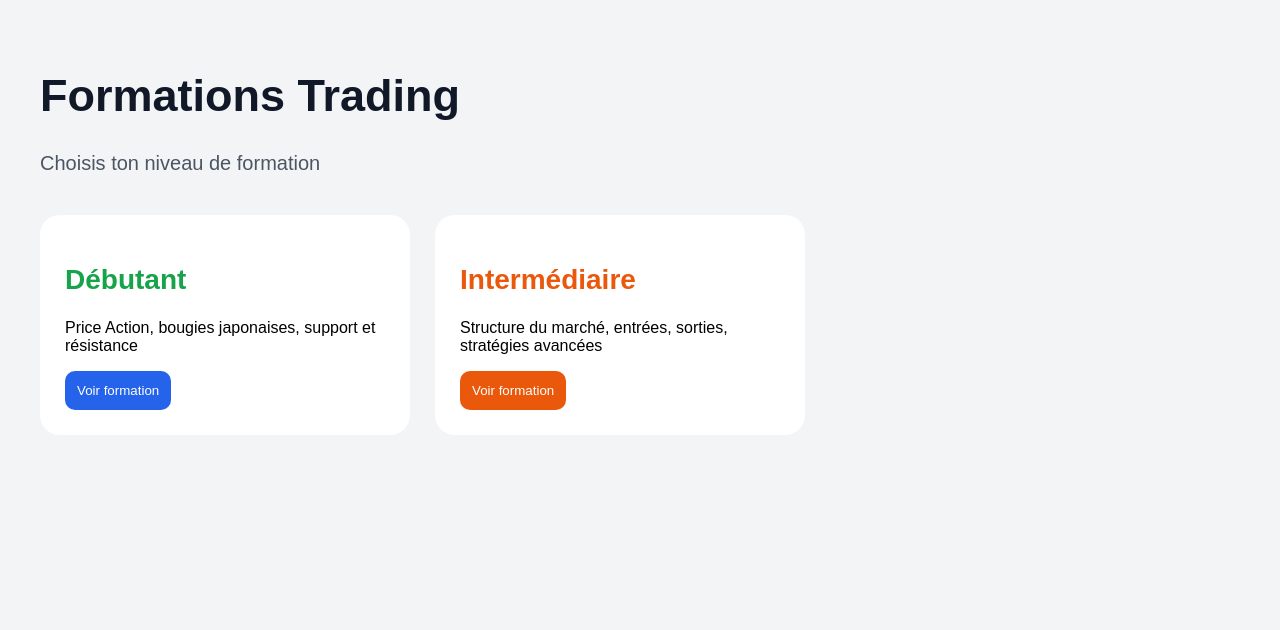
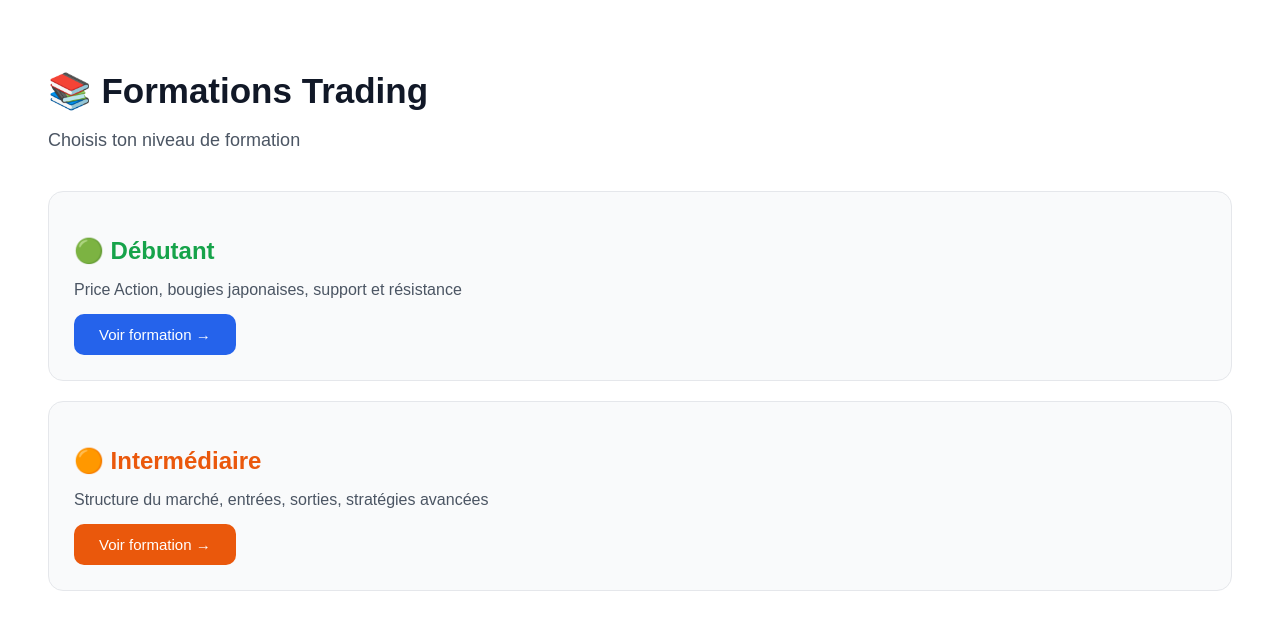
Before and after one commit to BKG226/trading-academy, a Next.js app: page /formation in a window 1280 px wide. Shown: the top 630 px of the page. Built offline with nearby package versions, Linux system fonts and the light colour scheme; no server answers; sample sign-in values are in the browser's storage.

Commit message:
Fix formation page et dashboard

```diff
--- a/app/formation/page.tsx
+++ b/app/formation/page.tsx
@@ -1,81 +1,85 @@
+"use client";
+import { useEffect } from "react";
+import { auth } from "../../lib/firebase";
+import { onAuthStateChanged } from "firebase/auth";
+
 export default function Formation() {
+  useEffect(() => {
+    const unsubscribe = onAuthStateChanged(auth, (user) => {
+      if (!user) {
+        window.location.href = "/connexion";
+      }
+    });
+    return () => unsubscribe();
+  }, []);
+
   return (
-    <div
-      style={{
+    <div style={{
+      minHeight: "100vh",
+      background: "white",
       padding: "40px",
-        minHeight: "100vh",
-        background: "#f3f4f6",
-      }}
-    >
-      <h1 style={{ fontSize: "45px", color: "#111827" }}>
-        Formations Trading
+      fontFamily: "Arial",
+    }}>
+      <h1 style={{ fontSize: "35px", color: "#111827", marginBottom: "10px" }}>
+        📚 Formations Trading
       </h1>
-
-      <p style={{ fontSize: "20px", color: "#4b5563", marginBottom: "40px" }}>
+      <p style={{ fontSize: "18px", color: "#4b5563", marginBottom: "40px" }}>
         Choisis ton niveau de formation
       </p>
 
-      <div style={{ display: "flex", gap: "25px", flexWrap: "wrap" }}>
+      <div style={{ display: "flex", flexDirection: "column", gap: "20px" }}>
 
         {/* DEBUTANT */}
-        <div
-          style={{
-            background: "white",
+        <div style={{
+          background: "#f9fafb",
+          border: "1px solid #e5e7eb",
           padding: "25px",
-            borderRadius: "20px",
-            width: "320px",
-          }}
-        >
-          <h2 style={{ color: "#16a34a", fontSize: "28px" }}>
-            Débutant
+          borderRadius: "15px",
+        }}>
+          <h2 style={{ color: "#16a34a", fontSize: "24px", marginBottom: "10px" }}>
+            🟢 Débutant
           </h2>
-
-          <p>
+          <p style={{ color: "#4b5563", marginBottom: "15px" }}>
             Price Action, bougies japonaises, support et résistance
           </p>
-
           <a href="/formation/debutant">
-            <button
-              style={{
+            <button style={{
               background: "#2563eb",
               color: "white",
               border: "none",
-                padding: "12px",
+              padding: "12px 25px",
               borderRadius: "10px",
-              }}
-            >
-              Voir formation
+              fontSize: "15px",
+              cursor: "pointer",
+            }}>
+              Voir formation →
             </button>
           </a>
         </div>
 
         {/* INTERMEDIAIRE */}
-        <div
-          style={{
-            background: "white",
+        <div style={{
+          background: "#f9fafb",
+          border: "1px solid #e5e7eb",
           padding: "25px",
-            borderRadius: "20px",
-            width: "320px",
-          }}
-        >
-          <h2 style={{ color: "#ea580c", fontSize: "28px" }}>
-            Intermédiaire
+          borderRadius: "15px",
+        }}>
+          <h2 style={{ color: "#ea580c", fontSize: "24px", marginBottom: "10px" }}>
+            🟠 Intermédiaire
           </h2>
-
-          <p>
+          <p style={{ color: "#4b5563", marginBottom: "15px" }}>
             Structure du marché, entrées, sorties, stratégies avancées
           </p>
-
-          <button
-            style={{
+          <button style={{
             background: "#ea580c",
             color: "white",
             border: "none",
-              padding: "12px",
+            padding: "12px 25px",
             borderRadius: "10px",
-            }}
-          >
-            Voir formation
+            fontSize: "15px",
+            cursor: "pointer",
+          }}>
+            Voir formation →
           </button>
         </div>
 
--- a/app/layout.tsx
+++ b/app/layout.tsx
@@ -1,19 +1,11 @@
 export default function RootLayout({
   children,
 }: {
-  children: React.ReactNode
+  children: React.ReactNode;
 }) {
   return (
     <html lang="fr">
-      <body
-        style={{
-          margin: 0,
-          fontFamily: "Arial",
-          background: "#f5f5f5",
-        }}
-      >
-        {children}
-      </body>
+      <body>{children}</body>
     </html>
-  )
+  );
 }
```
Also changed, not shown: app/app-protected/layout.tsx (added, +36 -0 lines), app/dashboard/page.tsx (+20 -63 lines), app/page.tsx (+43 -10 lines). Lines whose indentation alone changed are shown as unchanged.
